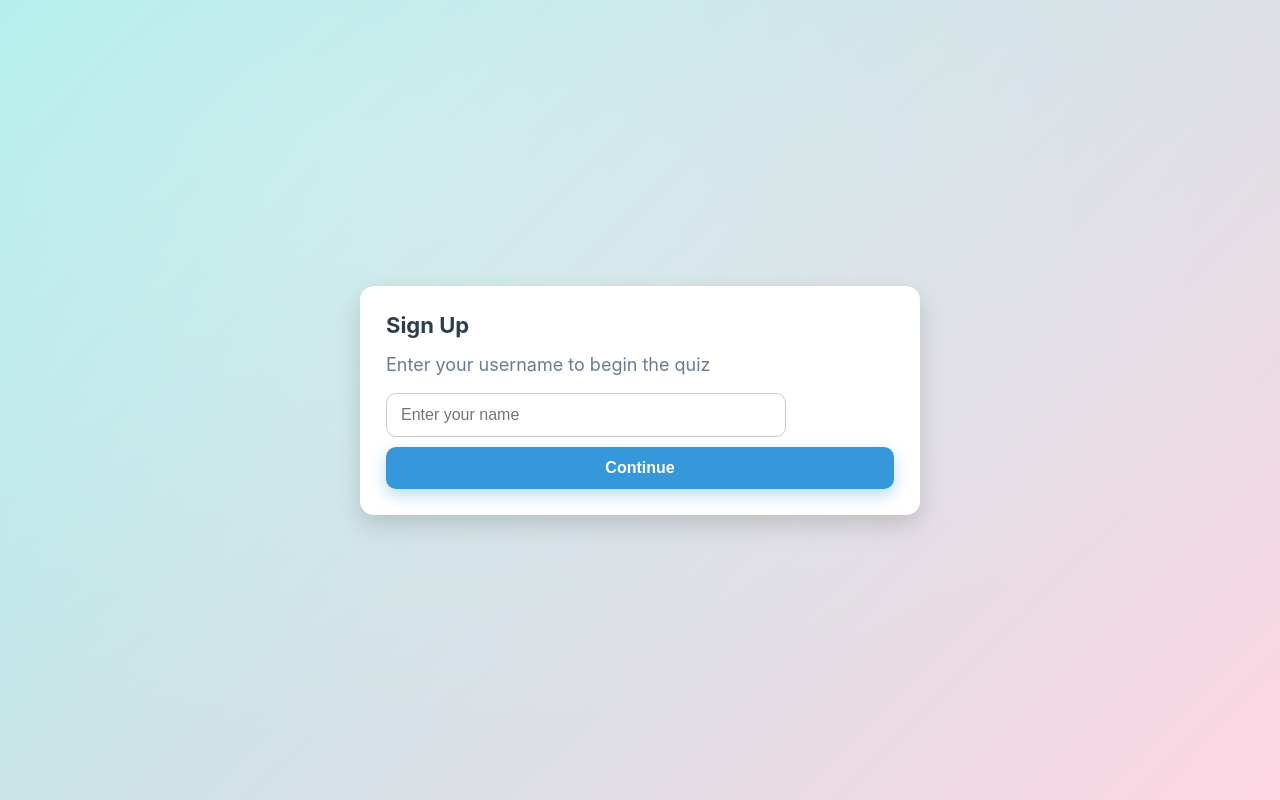
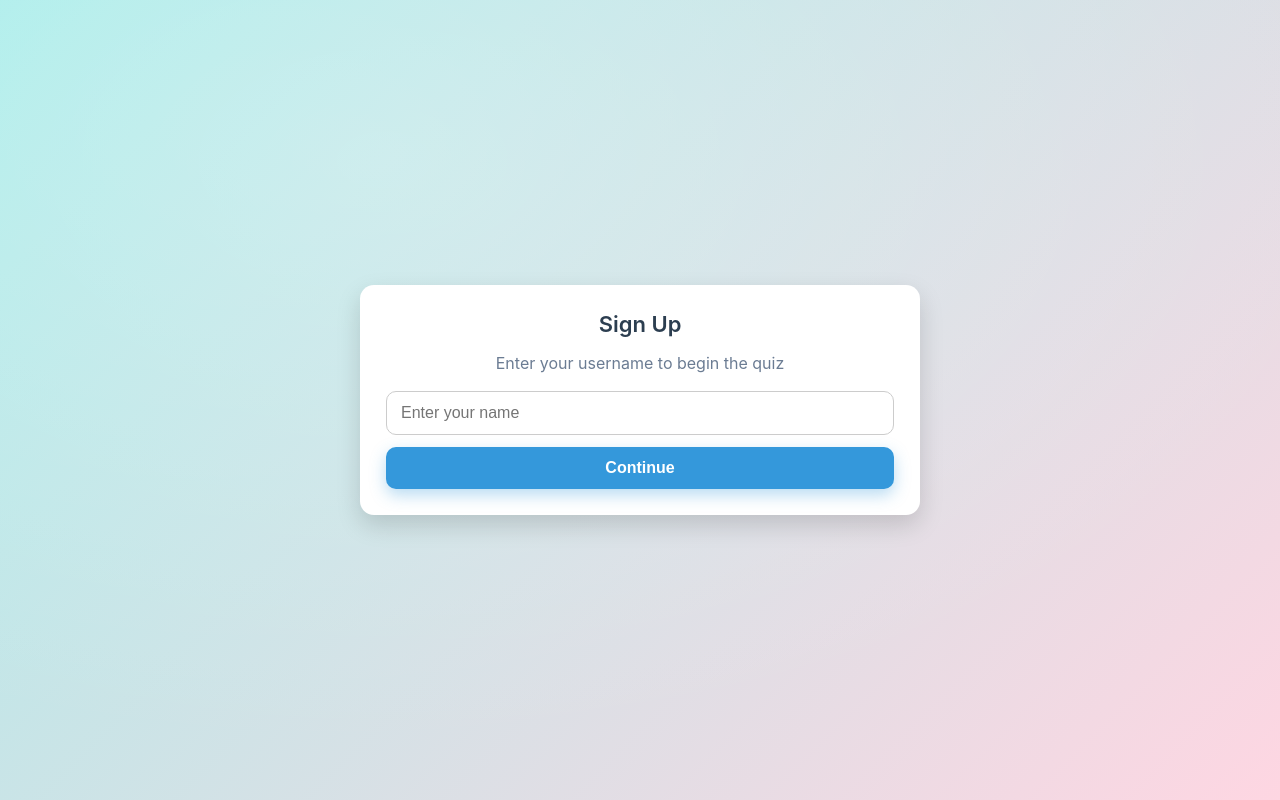
Before and after one commit to pranavtss/quizMaster, a React (Vite) app: page / in a window 1280 px wide. Built offline with nearby package versions, Linux system fonts and the light colour scheme.

Commit message:
changed css

```diff
--- a/src/index.css
+++ b/src/index.css
@@ -28,8 +28,7 @@ body {
   font-family: "Inter", system-ui, -apple-system, Segoe UI, Roboto, Arial,
     sans-serif;
   background: radial-gradient(1000px 600px at 30% 20%, #ffffff40, transparent),
-    linear-gradient(135deg, #a8edea, #fed6e3);
-
+    linear-gradient(135deg, #a8edea, #fed6e2);
   color: var(--ink);
 }
 
@@ -205,25 +204,79 @@ button:active,
     width: 100%;
   }
 }
-
 @media (max-width: 480px) {
   .navbar {
-    padding: 12px 14px;
-    background: var(--nav-mobile);
+    padding: 14px 16px;
+    background: linear-gradient(135deg, #ff6a00, #ee0979, #8743cf, #2575fc);
+    background-size: 300% 300%;
+    animation: navGradient 8s ease infinite;
+    border-radius: 0 0 18px 18px;
+    box-shadow: 0 6px 18px rgba(0, 0, 0, 0.25);
+    flex-direction: column;
+    align-items: center;
   }
+
+  .logo {
+    font-size: 20px;
+    letter-spacing: 1px;
+    text-transform: uppercase;
+    background: linear-gradient(90deg, #fff, #ffeaa7, #81ecec);
+    -webkit-background-clip: text;
+    background-clip: text;
+    -webkit-text-fill-color: transparent;
+    animation: logoShine 4s linear infinite;
+  }
+
   .nav-links {
-    gap: 6px;
+    margin-top: 10px;
     width: 100%;
-    justify-content: space-between;
+    display: flex;
+    justify-content: space-around;
   }
-  .card {
-    padding: 16px;
-  }
+
   .nav-button {
-    background: #ffffff30;
-    font-size: 14px;
     flex: 1;
     text-align: center;
+    padding: 10px 0;
+    font-size: 15px;
+    font-weight: 600;
+    border-radius: 12px;
+    background: rgba(255, 255, 255, 0.15);
+    color: #fff;
+    backdrop-filter: blur(6px);
+    transition: transform 0.2s ease, background 0.3s ease;
+  }
+
+  .nav-button:hover {
+    background: rgba(255, 255, 255, 0.3);
+    transform: translateY(-3px) scale(1.05);
+  }
+
+  .nav-button.active {
+    background: #fff;
+    color: #2d3436;
+    font-weight: 700;
+  }
+}
+
+@keyframes navGradient {
+  0% {
+    background-position: 0% 50%;
+  }
+  50% {
+    background-position: 100% 50%;
+  }
+  100% {
+    background-position: 0% 50%;
+  }
+}
+
+@keyframes logoShine {
+  0% {
+    background-position: -200px;
+  }
+  100% {
+    background-position: 200px;
   }
 }
 
@@ -297,3 +350,38 @@ button:active,
   font-weight: bold;
   color: #0077ff;
 }
+.signup-container {
+  min-height: 100vh;
+  display: flex;
+  flex-direction: column;
+  align-items: center;
+  justify-content: center;
+  background: radial-gradient(1000px 600px at 30% 20%, #ffffff40, transparent),
+    linear-gradient(135deg, #89f7fe, #66a6ff);
+  padding: 20px;
+}
+
+.signup-card {
+  background: var(--card);
+  padding: 2rem;
+  border-radius: var(--radius);
+  box-shadow: var(--shadow);
+  width: 100%;
+  max-width: 420px;
+  text-align: center;
+}
+
+.signup-card h2 {
+  margin-bottom: 1rem;
+  font-size: 1.6rem;
+  color: var(--ink);
+}
+
+.signup-card .input-box {
+  margin-bottom: 1rem;
+}
+
+.signup-card button {
+  width: 100%;
+  margin-top: 0.5rem;
+}
--- a/src/pages/LeaderBoard.jsx
+++ b/src/pages/LeaderBoard.jsx
@@ -17,13 +17,60 @@ export default function LeaderBoard() {
   }, []);
 
   return (
-    <div className="page">
-      <div className="card" style={{ maxWidth: "400px", margin: "0 auto" ,maxHeight:"300px", overflowY:"auto"}}>
-        <h2>Leaderboard 🏆</h2>
-        <ol>
+    <div
+      className="page"
+      style={{
+        display: "flex",
+        flexDirection: "column",
+        justifyContent: "center",
+        alignItems: "center",
+        minHeight: "100vh",
+        background: "#f5f6fa",
+      }}
+    >
+      <h2
+        style={{
+          textAlign: "center",
+          marginBottom: "1.5rem",
+          color: "#2d3436",
+        }}
+      >
+        Leaderboard 🏆
+      </h2>
+      <div
+        className="card"
+        style={{
+          maxWidth: "400px",
+          width: "100%",
+          margin: "0 auto",
+          maxHeight: "400px",
+          overflowY: "auto",
+          background: "#fff",
+          borderRadius: "16px",
+          boxShadow: "0 4px 16px rgba(0,0,0,0.08)",
+          padding: "2rem",
+          border: "1px solid #e1e1e1",
+          display: "flex",
+          flexDirection: "column",
+          alignItems: "center",
+        }}
+      >
+        <ol style={{ paddingLeft: "1.2rem", width: "100%" }}>
           {users.map((user, i) => (
-            <li key={user._id}>
-              {user.name} - {user.score}
+            <li
+              key={user._id}
+              style={{
+                marginBottom: "0.75rem",
+                fontWeight: i === 0 ? "bold" : "normal",
+                color: i === 0 ? "#fdcb6e" : "#636e72",
+                display: "flex",
+                justifyContent: "space-between",
+                alignItems: "center",
+                width: "100%",
+              }}
+            >
+              <span>{user.name}</span>
+              <span>{user.score}</span>
             </li>
           ))}
         </ol>
--- a/src/pages/Signup.jsx
+++ b/src/pages/Signup.jsx
@@ -3,37 +3,93 @@ import { useState } from "react";
 export default function Signup({ onContinue }) {
   const [name, setName] = useState("");
 
-  const handleSubmit = async (e) => {
+  const handleSubmit = (e) => {
     e.preventDefault();
-    if (!name.trim()) return;
-
-    try {
-      const res = await fetch("https://backend-quizmaster.onrender.com/users/score", {
-        method: "POST",
-        headers: { "Content-Type": "application/json" },
-        body: JSON.stringify({ name: name.trim(), score: 0 }),
-      });
-      const data = await res.json();
-      if (res.ok) onContinue(data.user.name);
-    } catch (err) {
-      console.error("Error saving user:", err);
+    if (name.trim()) {
+      onContinue(name.trim());
     }
   };
 
   return (
-    <div className="page">
-      <div className="card">
-        <h2>Sign Up</h2>
-        <p className="subtitle">Enter your username to begin the quiz</p>
-        <form onSubmit={handleSubmit} style={{ display: "flex", flexDirection: "column", gap: "10px" }}>
+    <div
+      style={{
+        minHeight: "100vh",
+        display: "flex",
+        justifyContent: "center",
+        alignItems: "center",
+        background:
+          "radial-gradient(1000px 600px at 30% 20%, #ffffff40, transparent), linear-gradient(135deg, #a8edea, #fed6e2)",
+        padding: "20px",
+      }}
+    >
+      <div
+        style={{
+          width: "min(560px, 92vw)",
+          background: "#ffffff",
+          borderRadius: "14px",
+          padding: "26px",
+          boxShadow: "0 10px 25px rgba(0, 0, 0, 0.15)",
+          textAlign: "center",
+        }}
+      >
+        <h2
+          style={{
+            marginBottom: "16px",
+            fontSize: "22px",
+            fontWeight: "600",
+            color: "#2c3e50",
+          }}
+        >
+          Sign Up
+        </h2>
+        <p
+          style={{
+            marginBottom: "18px",
+            fontSize: "16px",
+            color: "#6b7c93",
+          }}
+        >
+          Enter your username to begin the quiz
+        </p>
+        <form
+          onSubmit={handleSubmit}
+          style={{
+            display: "flex",
+            flexDirection: "column",
+            gap: "12px",
+          }}
+        >
           <input
             type="text"
             placeholder="Enter your name"
             value={name}
             onChange={(e) => setName(e.target.value)}
-            className="input-box"
+            style={{
+              padding: "12px 14px",
+              border: "1px solid #ccc",
+              borderRadius: "10px",
+              fontSize: "16px",
+              outline: "none",
+            }}
           />
-          <button type="submit">Continue</button>
+          <button
+            type="submit"
+            style={{
+              padding: "12px 18px",
+              border: "none",
+              borderRadius: "10px",
+              background: "#3498db",
+              color: "#fff",
+              fontWeight: "600",
+              fontSize: "16px",
+              cursor: "pointer",
+              transition: "background 0.3s ease",
+            }}
+            onMouseOver={(e) => (e.currentTarget.style.background = "#2d7fb7")}
+            onMouseOut={(e) => (e.currentTarget.style.background = "#3498db")}
+          >
+            Continue
+          </button>
         </form>
       </div>
     </div>
```
